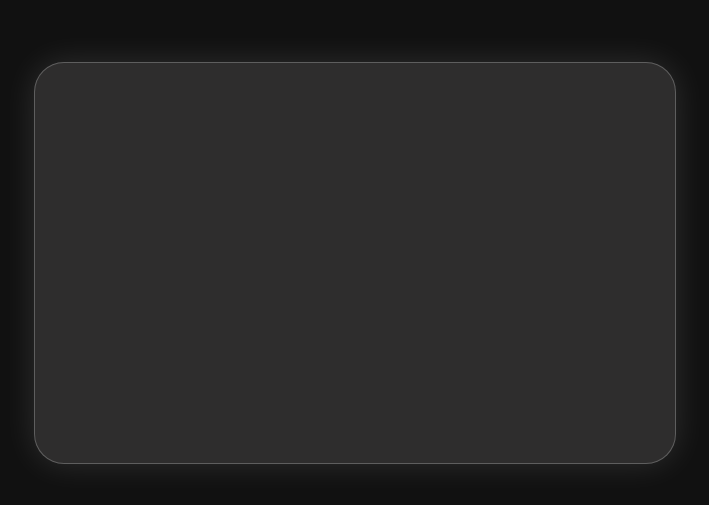
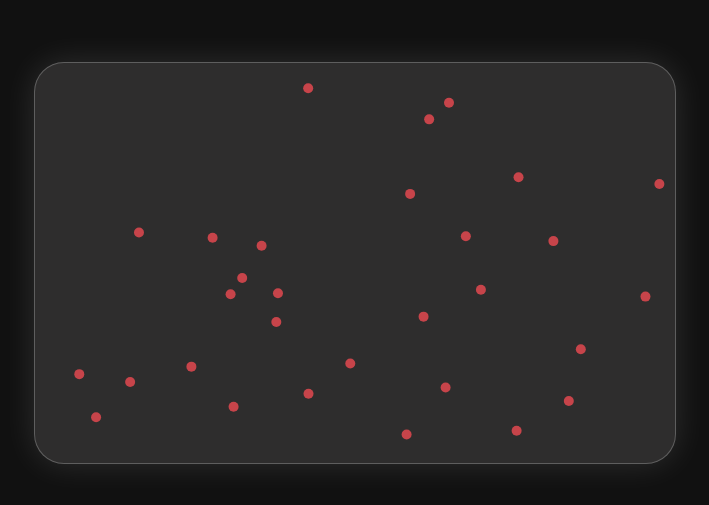
Before and after one commit to gbsr/organism, a plain HTML site: page index.html in a window 1280 px wide. Shown: the part 145-650 px from the top of the page, without its empty margins (293-1002 px from the left). Drawn offline with Linux system fonts and the light colour scheme.

Commit message:
base particles rendering

```diff
--- a/script.js
+++ b/script.js
@@ -1,18 +1,61 @@
 const canvas = document.getElementById('canvas1');
-const context = canvas.getContext('2d');
-// canvas.width = window.innerWidth;
-// canvas.height = window.innerHeight;
+const ctx = canvas.getContext('2d');
+canvas.width = window.innerWidth / 2;
+canvas.height = window.innerHeight / 2;
 
-console.log(context);
+console.log(ctx);
 
+ctx.fillStyle = '#c7444a';
+
+const radius = 5;
+const numberOfParticles = 30;
 
 class Particle {
+	constructor(effect) {
+		this.effect = effect;
+		this.x = Math.random() * this.effect.width;
+		this.y = Math.random() * this.effect.height;
+		this.radius = radius;
+	}
+	/**
+	 * Draws the particle on the canvas by creating a path and arc
+	 * representing the particle's position and radius.
+	 */
 
+	draw(context) {
+		context.beginPath();
+		context.arc(this.x, this.y, this.radius, 0, 2 * Math.PI);
+		context.fill();
+	}
 }
-
 class Effect {
 
+	constructor(canvas) {
+		this.canvas = canvas;
+		this.width = this.canvas.width;
+		this.height = this.canvas.height;
+		this.particles = [];
+		this.numberOfParticles = numberOfParticles;
+		this.createParticles();
+
+	}
+
+	createParticles() {
+		for (let i = 0; i < this.numberOfParticles; i++) {
+			this.particles.push(new Particle(this));
+		}
+	}
+
+	handleParticles(context) {
+		this.particles.forEach(particle => {
+			particle.draw(context);
+		});
+	}
 }
+const effect = new Effect(canvas);
+console.log(effect);
+effect.handleParticles(ctx);
+
 
 function animate() {
 
--- a/style.css
+++ b/style.css
@@ -19,8 +19,5 @@ body {
 	box-shadow: 0px 0px 33px rgba(255, 255, 255, 0.12);
 }
 #canvas {
-	background: black;
 	position: absolute;
-	width: 100%;
-	height: 100%;
 }
```
